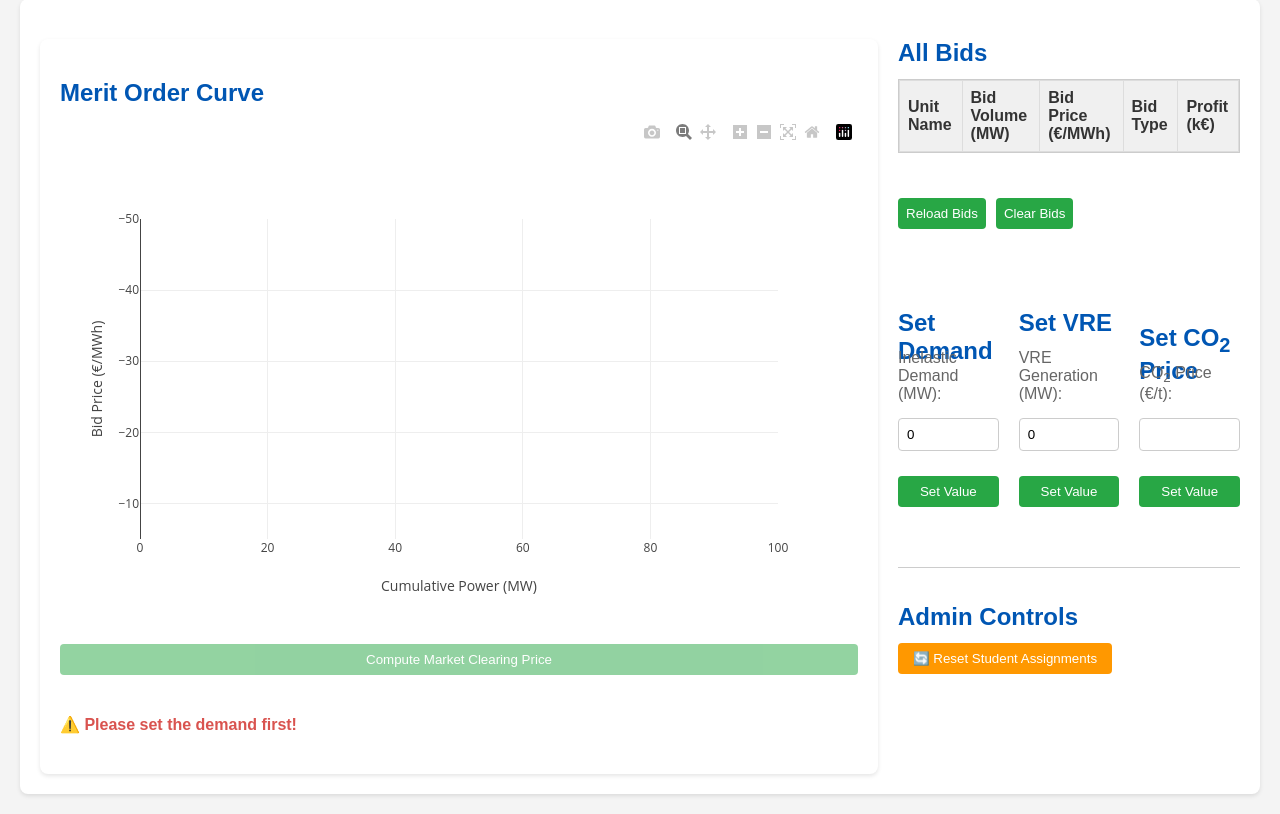
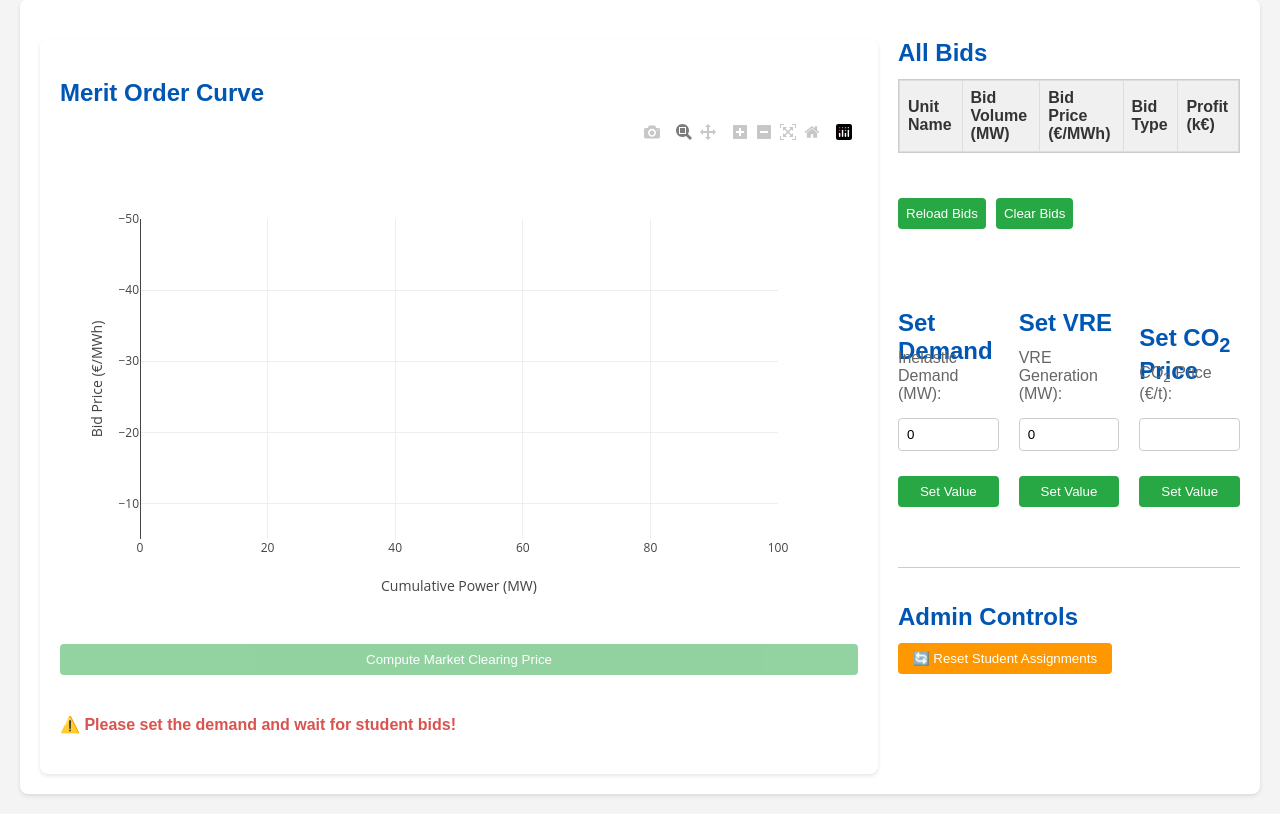
Before and after one commit to nick-harder/merit_order_game, a Flask app: page /teacher in a window 1280 px wide. Shown: the part 82-896 px from the top of the page. Run offline with Flask 3, Linux system fonts and the light colour scheme; the visitor is signed in with stand-in values (Sample User, id 1); lists and menus that the app fills with data are empty; some libraries are stand-ins or nearby versions.

Commit message:
- add a check for bids as well

```diff
--- a/templates/teacher.html
+++ b/templates/teacher.html
@@ -83,7 +83,6 @@
                   <button type="submit" style="background-color: #ff9800; color: white; padding: 8px 15px; border: none; border-radius: 4px; cursor: pointer;">🔄 Reset Student Assignments</button>
                 </form>
             </div>
-            <!-- <h2>VRE Level: {{ vre_level }}</h2> -->
         </div>
     </div>
 
@@ -97,19 +96,33 @@
             const computeButton = document.querySelector('input[value="Compute Market Clearing Price"]');
             const priceForm = computeButton.closest('form');
             const messageElement = document.createElement('p');
-            messageElement.textContent = "⚠️ Please set the demand first!";
+
+            const hasBids = submittedBids && submittedBids.length > 0;
+            const hasDemand = demandLevel > 0;
+
+            // Determine which message to show based on missing requirements
+            let errorMessage = "";
+            if (!hasDemand && !hasBids) {
+                errorMessage = "⚠️ Please set the demand and wait for student bids!";
+            } else if (!hasDemand) {
+                errorMessage = "⚠️ Please set the demand first!";
+            } else if (!hasBids) {
+                errorMessage = "⚠️ Please wait for student bids before computing price!";
+            }
+
+            messageElement.textContent = errorMessage;
             messageElement.style.color = "#d9534f";
             messageElement.style.fontWeight = "bold";
             messageElement.style.marginTop = "10px";
-            messageElement.style.display = demandLevel > 0 ? "none" : "block";
+            messageElement.style.display = (hasDemand && hasBids) ? "none" : "block";
 
             priceForm.insertAdjacentElement('afterend', messageElement);
 
-            if (demandLevel <= 0) {
+            if (!hasDemand || !hasBids) {
                 computeButton.disabled = true;
                 computeButton.style.opacity = "0.5";
                 computeButton.style.cursor = "not-allowed";
-                computeButton.title = "Set the demand first before computing market clearing price";
+                computeButton.title = "Set the demand and wait for student bids before computing market clearing price";
             }
         });
         </script>
```
